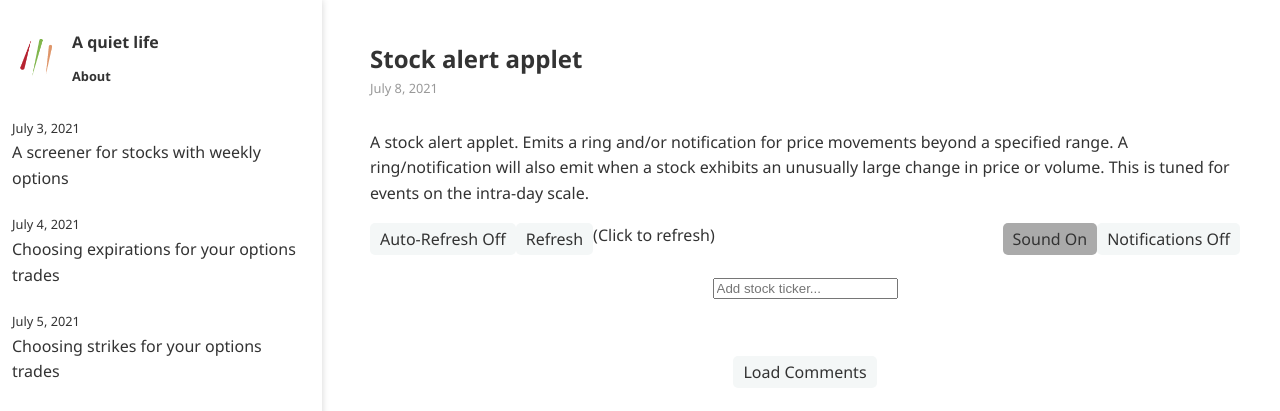
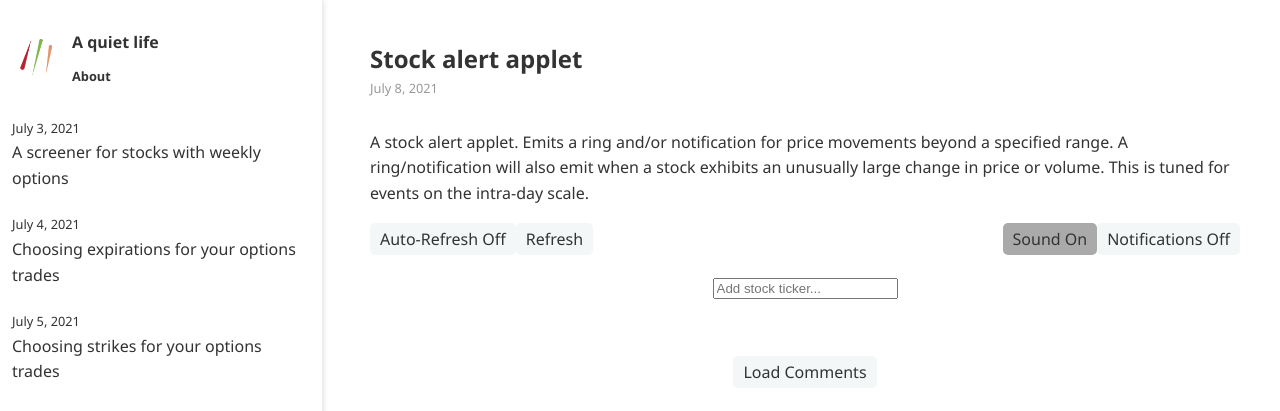
Before and after one commit to ansyblenetwork/aquietlife, a Jekyll site: the page built from _posts/2021-07-08-alerts.md, in a window 1280 px wide. Shown: the top 411 px of the page. Built offline with Jekyll 4.4.1, drawn with Linux system fonts in a browser that asks for light colours.

Commit message:
Update 2021-07-08-alerts.md

```diff
--- a/_posts/2021-07-08-alerts.md
+++ b/_posts/2021-07-08-alerts.md
@@ -11,7 +11,7 @@ A stock alert applet. Emits a ring and/or notification for price movements beyon
 <div style="display:flex; margin-bottom:20px">
 <button onclick="toggleAlerts(this);">Auto-Refresh Off</button>
 <button onclick="update();">Refresh</button>
-<div id="msg" style="flex-grow:1; display:inline-block;cursor:pointer" onclick="update()">(Click to refresh)</div>
+<div id="msg" style="flex-grow:1; display:inline-block;cursor:pointer"></div>
 
 <audio id="audio" src="{{ "that-was-quick.mp3" | relative_url }}" autostart="false"></audio>
 <button onclick="toggleSound(this);" id="soundButton" class="active">Sound On</button>
```
